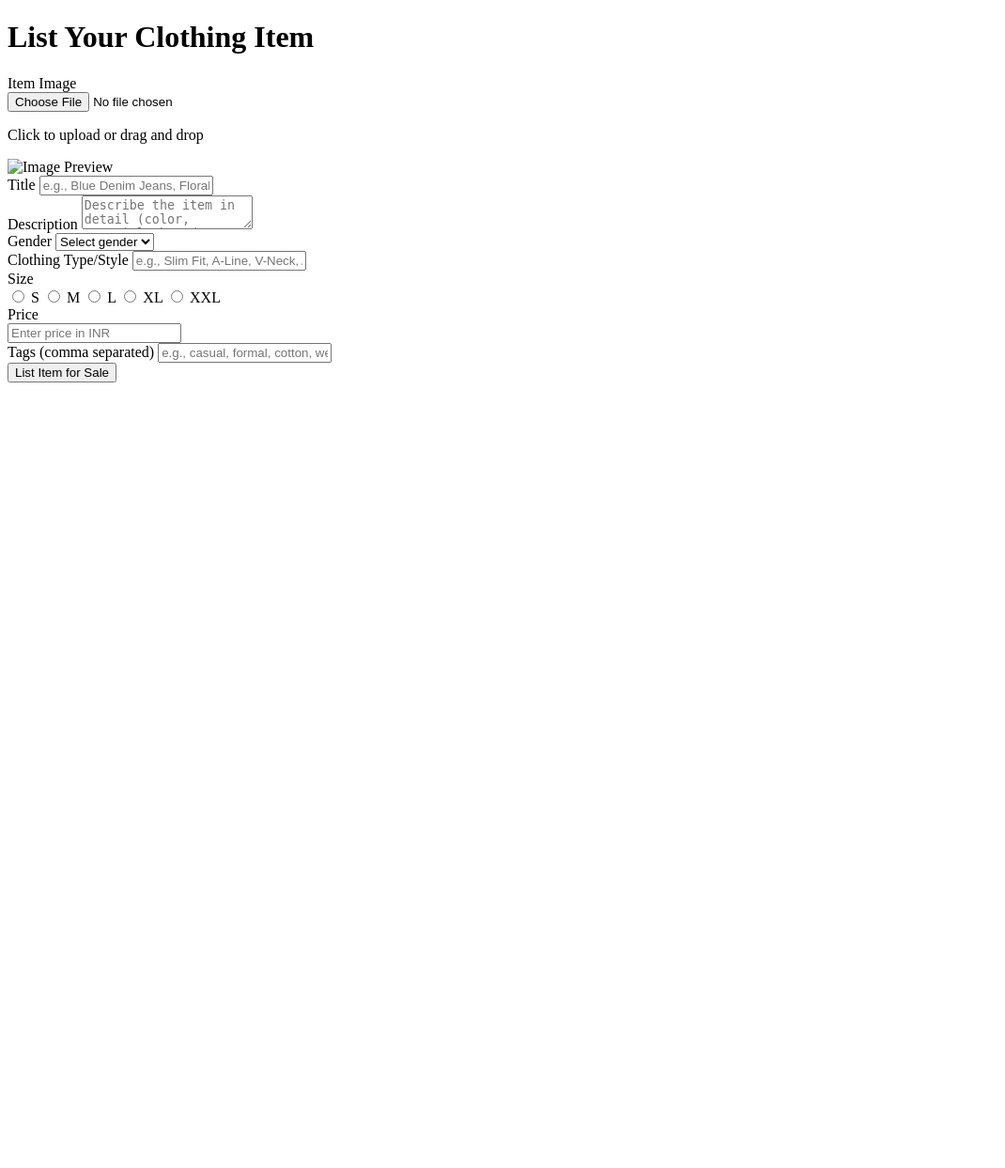
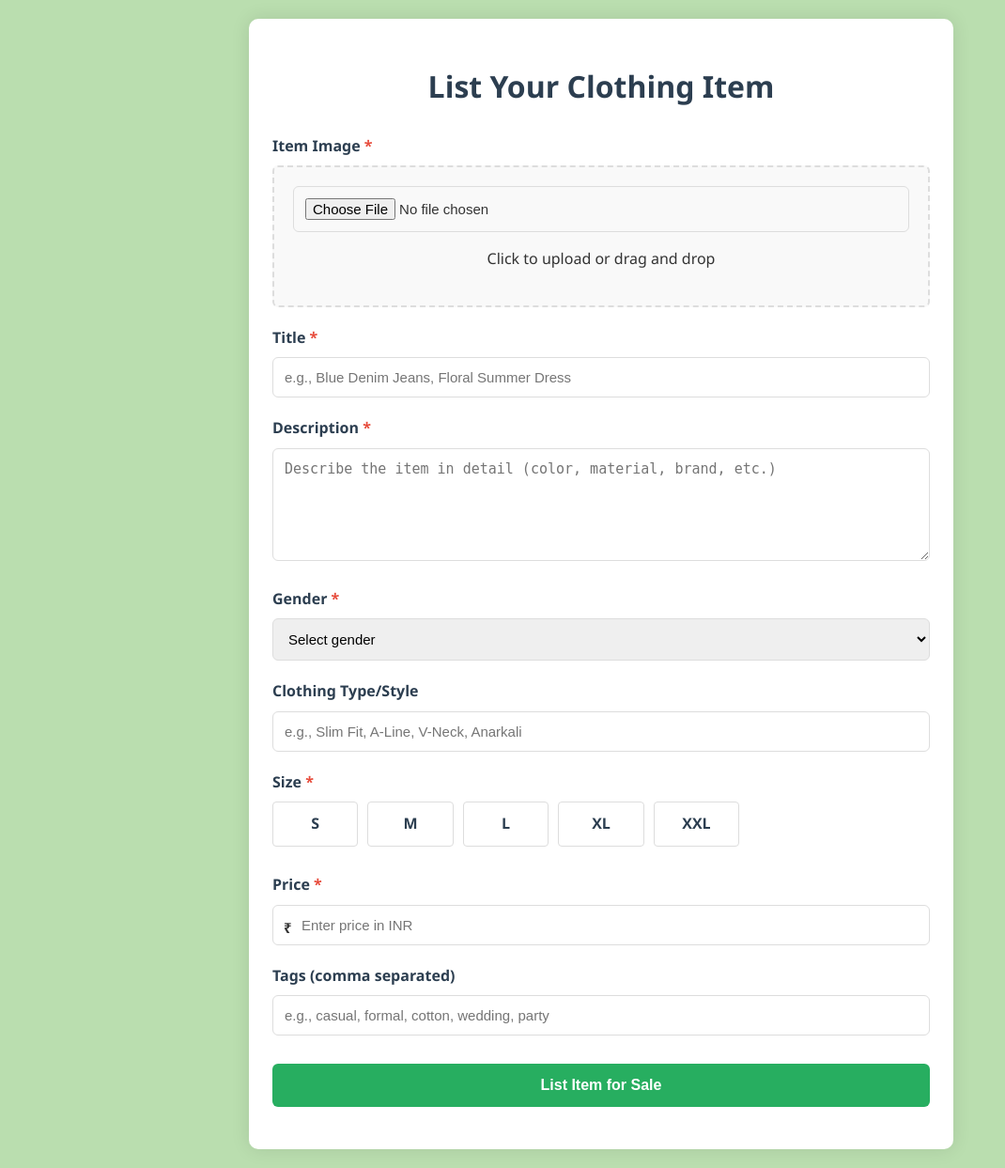
Before and after one commit to ManavAIML/Odoo-hackathon-2025, a Flask app: template templates/add_item.html in a window 1280 px wide. Shown: the whole page at 94% size, without its empty margins (0-1070 px from the left). Before the commit the page ends 407 px from the top, so only its background shows below. Run offline with Flask 3, Linux system fonts and the light colour scheme; the template is opened without the code that fills it, so the values that code supplies are empty.

Commit message:
Update styles.css

```diff
--- a/static/css/styles.css
+++ b/static/css/styles.css
@@ -37,3 +37,158 @@ body.bg-image {
 .custom-btn:active {
     background-color: #1abcf3;   /* revert to original on click */
 }
+
+body {
+    font-family: 'Segoe UI', Tahoma, Geneva, Verdana, sans-serif;
+    line-height: 1.6;
+    margin: 0;
+    padding: 20px;
+    background-color: #badeaf;
+    color: #333;
+}
+
+.container {
+    max-width: 700px;
+    margin: 0 auto;
+    background: white;
+    padding: 25px;
+    border-radius: 10px;
+    box-shadow: 0 0 20px rgba(0,0,0,0.1);
+}
+
+h1 {
+    text-align: center;
+    color: #2c3e50;
+    margin-bottom: 25px;
+}
+
+.form-group {
+    margin-bottom: 20px;
+}
+
+label {
+    display: block;
+    margin-bottom: 8px;
+    font-weight: 600;
+    color: #2c3e50;
+}
+
+input[type="text"],
+input[type="number"],
+input[type="file"],
+textarea,
+select {
+    width: 100%;
+    padding: 12px;
+    border: 1px solid #ddd;
+    border-radius: 6px;
+    box-sizing: border-box;
+    font-size: 15px;
+    transition: border 0.3s;
+}
+
+input:focus, textarea:focus, select:focus {
+    border-color: #3498db;
+    outline: none;
+    box-shadow: 0 0 5px rgba(52, 152, 219, 0.3);
+}
+
+textarea {
+    height: 120px;
+    resize: vertical;
+}
+
+.image-upload-container {
+    border: 2px dashed #ddd;
+    padding: 20px;
+    text-align: center;
+    border-radius: 6px;
+    background: #f9f9f9;
+    margin-bottom: 15px;
+}
+
+.image-preview {
+    max-width: 200px;
+    max-height: 200px;
+    margin-top: 15px;
+    display: none;
+    border-radius: 4px;
+    border: 1px solid #eee;
+}
+
+.submit-btn {
+    background-color: #27ae60;
+    color: white;
+    padding: 14px 20px;
+    border: none;
+    border-radius: 6px;
+    cursor: pointer;
+    font-size: 16px;
+    width: 100%;
+    font-weight: 600;
+    transition: background-color 0.3s;
+    margin-top: 10px;
+}
+
+.submit-btn:hover {
+    background-color: #219653;
+}
+
+.required:after {
+    content: " *";
+    color: #e74c3c;
+}
+
+.price-container {
+    position: relative;
+}
+
+.price-container:before {
+    content: "₹";
+    position: absolute;
+    left: 12px;
+    top: 12px;
+    font-size: 15px;
+    color: #333;
+    font-weight: bold;
+}
+
+.price-input {
+    padding-left: 30px !important;
+}
+
+.gender-categories {
+    display: none;
+    padding: 15px;
+    background-color: #f1f8fe;
+    border-radius: 6px;
+    margin-top: 10px;
+    border: 1px solid #d6e9ff;
+}
+
+.size-options {
+    display: grid;
+    grid-template-columns: repeat(auto-fill, minmax(80px, 1fr));
+    gap: 10px;
+    margin-top: 8px;
+}
+
+.size-option {
+    display: none;
+}
+
+.size-label {
+    display: block;
+    padding: 10px;
+    text-align: center;
+    border: 1px solid #ddd;
+    border-radius: 4px;
+    cursor: pointer;
+    transition: all 0.2s;
+}
+
+.size-option:checked + .size-label {
+    background-color: #3498db;
+    color: white;
+    border-color: #3498db;
+}
```
